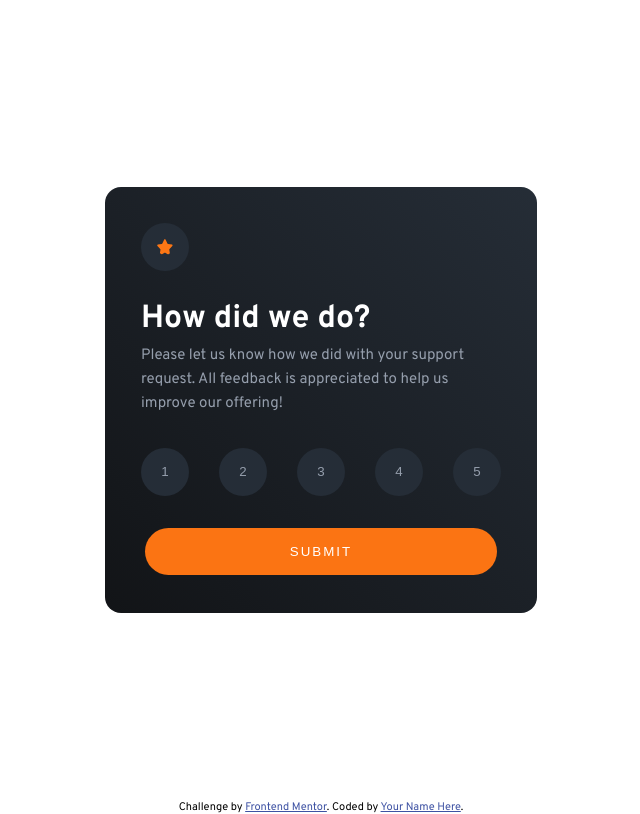
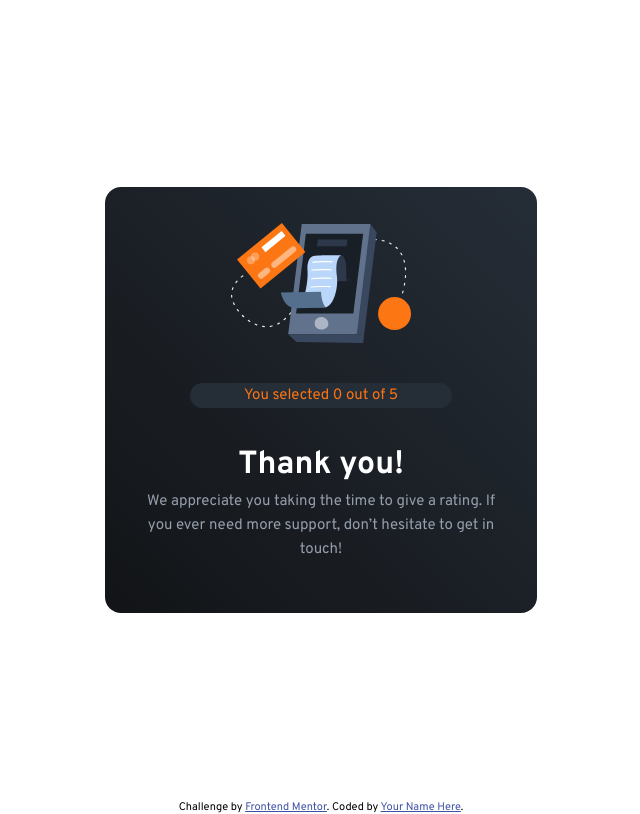
Before and after one commit to dburak/frontendmentor-challenge03, a plain HTML site: page index.html in a window 1280 px wide. Both pictures are taken after a click on the button "SUBMIT". Shown: the whole page, without its empty margins (319-959 px from the left). Drawn offline with Linux system fonts and the light colour scheme.

Commit message:
vanilla js added

```diff
--- /dev/null
+++ b/app.js
@@ -0,0 +1,19 @@
+const cardRating = document.querySelector('.card-rating');
+const cardThankYou = document.querySelector('.card-thank-you');
+const btnSubmit = document.querySelector('.btn-submit');
+const ratingPoint = document.querySelector('.rating-point');
+const ratings = document.querySelectorAll('.ratings .rating');
+
+let selectedRating = 0;
+
+ratings.forEach((rating) => {
+  rating.addEventListener('click', (e) => {
+    selectedRating = e.target.innerText;
+  });
+});
+
+btnSubmit.addEventListener('click', () => {
+  ratingPoint.innerText = selectedRating;
+  cardRating.classList.add('hidden');
+  cardThankYou.classList.remove('hidden');
+});
--- a/index.html
+++ b/index.html
@@ -19,7 +19,7 @@
       href="https://fonts.googleapis.com/css2?family=Overpass:wght@400;700&display=swap"
       rel="stylesheet"
     />
-    <link rel="stylesheet" href="style.css" />
+    <link rel="stylesheet" href="./style.css" />
     <title>Frontend Mentor | Interactive rating component</title>
 
     <!-- Feel free to remove these styles or customise in your own stylesheet 👍 -->
@@ -35,7 +35,7 @@
   </head>
   <body>
     <main>
-      <div class="card">
+      <div class="card-rating">
         <!-- Rating state start -->
         <img class="star-img" src="./images/icon-star.svg" alt="" />
         <div class="title"><h1>How did we do?</h1></div>
@@ -52,15 +52,17 @@
           <button class="rating">4</button>
           <button class="rating">5</button>
         </div>
-        <div class="submit"><button>Submit</button></div>
+        <div class="btn-submit"><button>Submit</button></div>
       </div>
-      <div class="card hidden">
+      <div class="card-thank-you hidden">
         <img
           class="thank-you-img"
           src="./images/illustration-thank-you.svg"
           alt=""
         />
-        <div class="given-rating"><p>You selected <span>0</span> out of 5</p></div>
+        <div class="given-rating">
+          <p>You selected <span class="rating-point">0</span> out of 5</p>
+        </div>
         <div class="thank-you-title"><h1>Thank you!</h1></div>
         <div class="thank-you-desc">
           <p>
@@ -76,5 +78,6 @@
         >Frontend Mentor</a
       >. Coded by <a href="#">Your Name Here</a>.
     </div>
+    <script src="./app.js"></script>
   </body>
 </html>
--- a/style.css
+++ b/style.css
@@ -12,7 +12,7 @@ main {
   min-height: 100vh;
 }
 
-.card {
+.card-rating, .card-thank-you {
   background-image: linear-gradient(to top right, hsl(216, 12%, 8%), hsl(213, 19%, 18%));
   max-width: 360px;
   border-radius: 16px;
@@ -61,12 +61,12 @@ main {
   background-color: hsl(217, 12%, 63%);
 }
 
-.submit {
+.btn-submit {
   text-align: center;
   margin: 18px 0 2px 0;
 }
 
-.submit button {
+.btn-submit button {
   width: 22rem;
   padding: 1rem;
   color: hsl(0, 0%, 100%);
@@ -79,7 +79,7 @@ main {
   cursor: pointer;
 }
 
-.submit button:hover {
+.btn-submit button:hover {
   color: hsl(25, 97%, 53%);
   background-color: hsl(0, 0%, 100%);
 }
```
